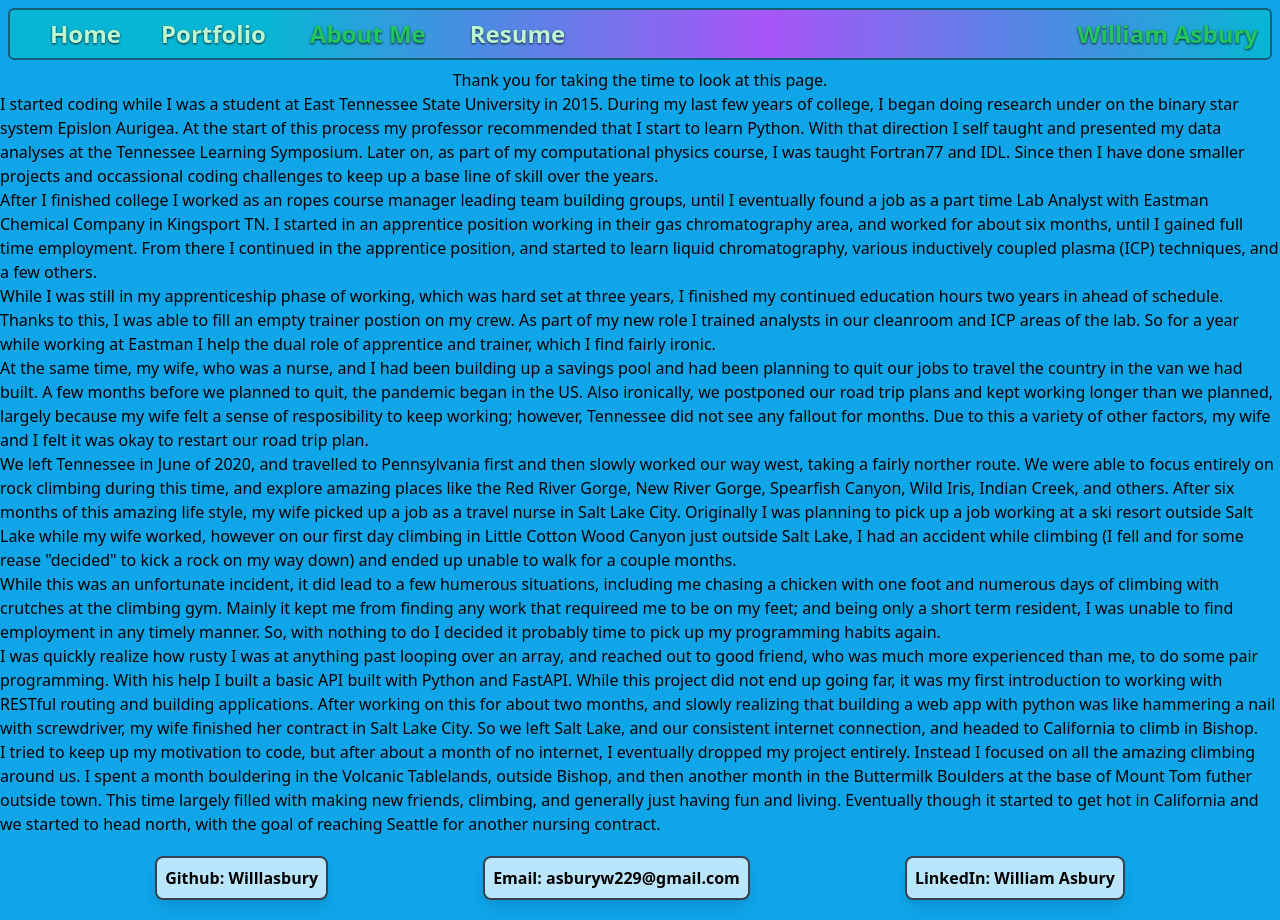
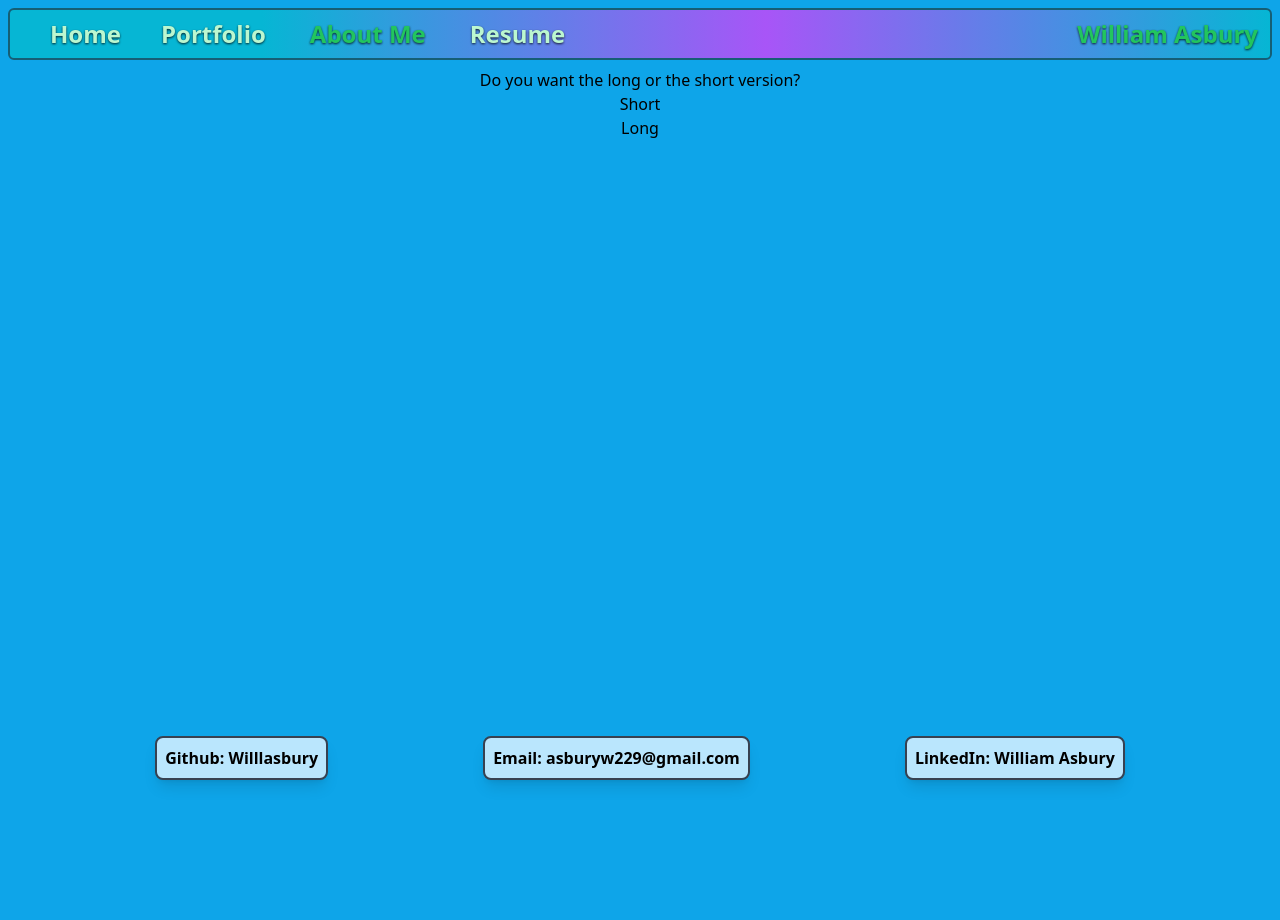
Before and after one commit to Willlasbury/react-portfolio, a React (Create React App) app: page /react-portfolio/aboutme in a window 1280 px wide. After the commit the page ends 800 px from the top, so only its background shows below. Built offline with nearby package versions, Linux system fonts and the light colour scheme.

Commit message:
created options for the about me

```diff
--- a/src/pages/AboutMe.js
+++ b/src/pages/AboutMe.js
@@ -1,10 +1,49 @@
-import long from '../utils/aboutMes.js/long'
+import { useState, useEffect } from "react";
 
-export default function AboutMe({ visited }) {
+import Ask from "../utils/aboutMes/ask";
+import long from "../utils/aboutMes/long";
+import short from "../utils/aboutMes/short";
+
+export default function AboutMe() {
+  const [showShort, setShowShort] = useState(false);
+  const [showLong, setShowLong] = useState(false);
+  const [display, setDisplay] = useState(false);
+
+  const handleShort = () => {
+    setDisplay(!display);
+    setShowShort(!showShort);
+  };
+
+  const handleLong = () => {
+    setDisplay(!display);
+    setShowLong(!showLong);
+  };
+
+  const changeDisplay = () => {
+    setDisplay(!display);
+    showShort ?
+    setShowShort(!showShort):
+    setShowLong(!showLong)
+  };
+
   return (
     <>
-      <h2>Thank you for taking the time to look at this page.</h2>
-      {long}
+      {!display && (
+        <>
+          <h2>Do you want the long or the short version?</h2>
+          <button onClick={handleShort}>Short</button>
+          <button onClick={handleLong}>Long</button>
+        </>
+      )}
+
+      {display && (
+        <>
+          <button onClick={changeDisplay}>Change About Me</button>
+        </>
+      )}
+
+      {showShort && short}
+      {showLong && long}
     </>
   );
 }
--- /dev/null
+++ b/src/utils/aboutMes/ask.js
@@ -0,0 +1,6 @@
+import long from "./long";
+import short from "./short";
+
+export default function Ask(answer) {
+ return answer === 'short' ? {short} : {long}
+}
--- /dev/null
+++ b/src/utils/aboutMes/short.js
@@ -0,0 +1,4 @@
+export default
+<>
+<p>short</p>
+</>
```
Also changed, not shown: src/utils/aboutMes/long.js (renamed from src/utils/aboutMes.js/long.js).
